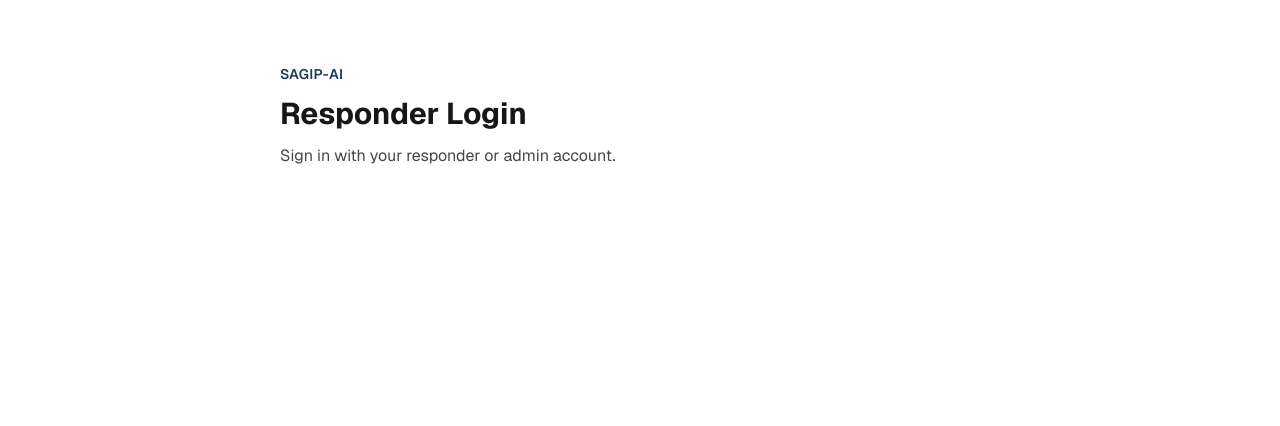
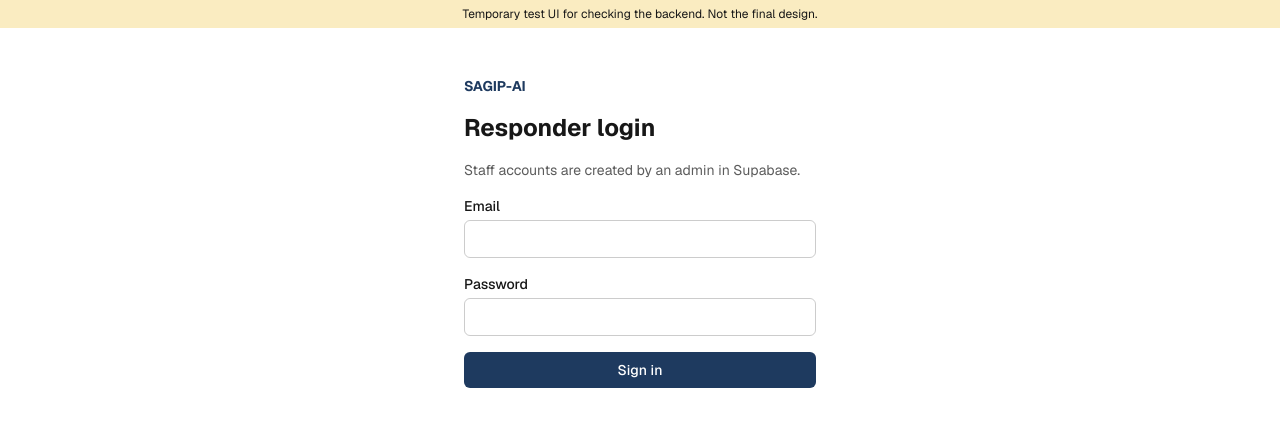
Before and after one commit to helidastar/SAGIP-AI, a Next.js app: page /login in a window 1280 px wide. Shown: the top 426 px of the page. Built offline with nearby package versions, Linux system fonts and the light colour scheme.

Commit message:
feat(ui): add staff login page

```diff
--- a/src/app/login/page.tsx
+++ b/src/app/login/page.tsx
@@ -1,10 +1,18 @@
-import { PagePlaceholder } from "@/components/ui/PagePlaceholder";
+import Link from "next/link";
+import { LoginForm } from "@/components/dashboard/LoginForm";
+import { TestUiBanner } from "@/components/ui/basics";
 
-export default function LoginPage() {
+export default async function LoginPage({ searchParams }: PageProps<"/login">) {
+  const { next } = await searchParams;
   return (
-    <PagePlaceholder
-      title="Responder Login"
-      description="Sign in with your responder or admin account."
-    />
+    <>
+      <TestUiBanner />
+      <main className="mx-auto flex w-full max-w-sm flex-1 flex-col gap-4 px-4 py-12">
+        <Link href="/" className="text-sm font-bold text-brand dark:text-blue-300">SAGIP-AI</Link>
+        <h1 className="text-2xl font-bold">Responder login</h1>
+        <p className="text-sm opacity-70">Staff accounts are created by an admin in Supabase.</p>
+        <LoginForm next={typeof next === "string" ? next : "/dashboard"} />
+      </main>
+    </>
   );
 }
--- /dev/null
+++ b/src/components/dashboard/LoginForm.tsx
@@ -0,0 +1,38 @@
+"use client";
+
+import { useRouter } from "next/navigation";
+import { useState } from "react";
+import { Button, ErrorText, Field, inputClass } from "@/components/ui/basics";
+import { api } from "@/lib/api-client";
+
+export function LoginForm({ next }: { next: string }) {
+  const router = useRouter();
+  const [email, setEmail] = useState("");
+  const [password, setPassword] = useState("");
+  const [error, setError] = useState<string | null>(null);
+  const [loading, setLoading] = useState(false);
+
+  async function submit(e: React.FormEvent) {
+    e.preventDefault();
+    setLoading(true);
+    const res = await api("/api/auth/login", { method: "POST", json: { email, password } });
+    setLoading(false);
+    if (!res.ok) return setError(res.error);
+    // Only allow internal redirects.
+    router.push(next.startsWith("/") && !next.startsWith("//") ? next : "/dashboard");
+    router.refresh();
+  }
+
+  return (
+    <form onSubmit={submit} className="flex flex-col gap-4">
+      <Field label="Email">
+        <input type="email" value={email} onChange={(e) => setEmail(e.target.value)} autoComplete="username" required className={inputClass} />
+      </Field>
+      <Field label="Password">
+        <input type="password" value={password} onChange={(e) => setPassword(e.target.value)} autoComplete="current-password" required className={inputClass} />
+      </Field>
+      <ErrorText>{error}</ErrorText>
+      <Button type="submit" disabled={loading}>{loading ? "Signing in..." : "Sign in"}</Button>
+    </form>
+  );
+}
```
